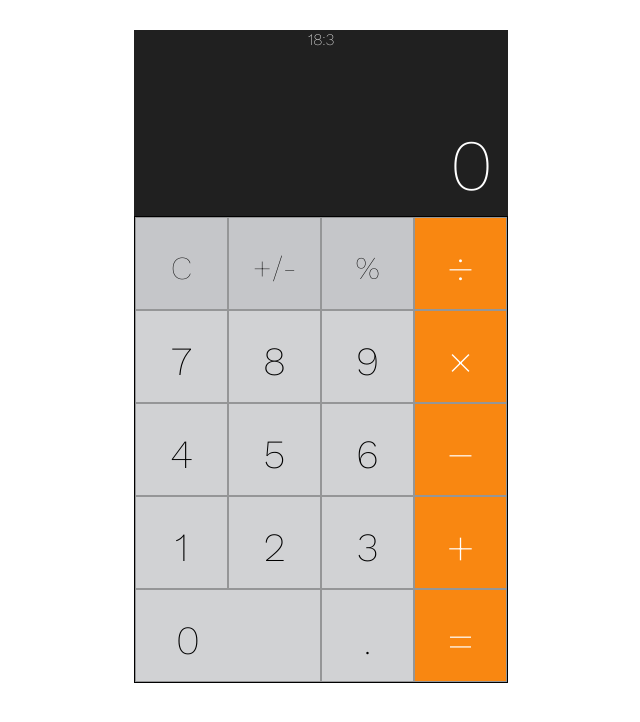
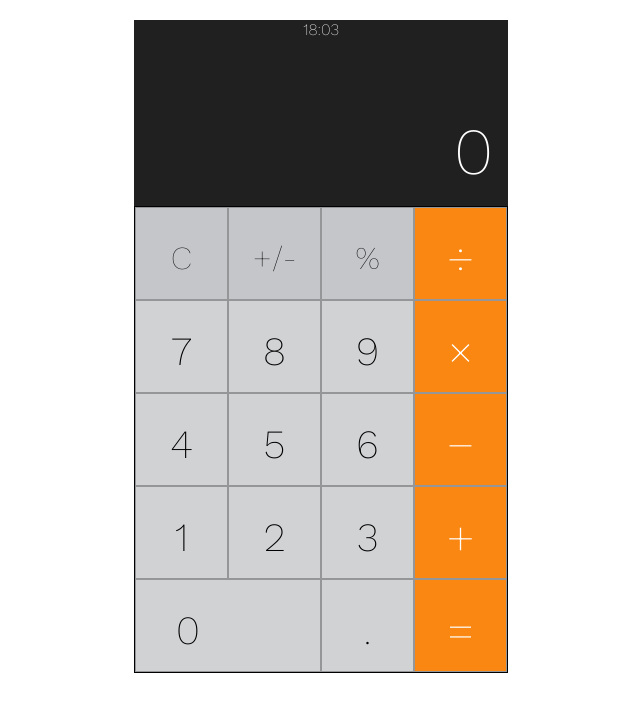
Before and after one commit to rbnhmll/js_calc, a website: page index.html in a window 1280 px wide. Shown: the whole page, without its empty margins (319-959 px from the left). Drawn offline with nearby package versions, Linux system fonts and the light colour scheme.

Commit message:
minor clock fix for leading 0

```diff
--- a/js/script.js
+++ b/js/script.js
@@ -11,10 +11,12 @@
 	var answer = "";
 	var easterEggs = [0.7734, 8369417052, 8008, 9009, 58008, 59009, 58008618, 59009619, 5318008, 5319009, 55378008, 32008, 5317009, 7734, 37047734, 4517734, 316006];
 
+	// .ready() function, but simplified.
 	$(function(){
 		app.init();
 	}); //end of document ready
 
+	// Will be run on ready, as told above.
 	app.init = function() {
 		app.startTime();
 		app.calculation();
@@ -25,10 +27,15 @@
 	    var today = new Date();
 	    var h = today.getHours();
 	    var m = today.getMinutes();
+	    m = checkTime(m);
 	    $(".time").text(h+":"+m);
 	    var t = setTimeout(function(){
 	    	app.startTime()
 	    },500);
+	    function checkTime(i) {
+        if (i<10) {i = "0" + i};  // add zero in front of numbers < 10
+        return i;
+	    }
 	};
 
 	app.calculation = function() {
--- a/sass/styles.scss
+++ b/sass/styles.scss
@@ -23,7 +23,7 @@ html {
 	display: inline-block;
 	font-weight: 200;
   margin: 0 auto;
-  margin-top: 30px;
+  margin-top: 20px;
   display: flex;
   flex-wrap: wrap;
   flex-direction: column;
@@ -32,7 +32,7 @@ html {
 .screen {
 	width: 100%;
   color: #fff;
-  font-size: 4.5rem;
+  font-size: 4.1rem;
   padding: 93px 15px;
   background: #202020;
   height: 186px;
@@ -100,7 +100,7 @@ html {
   position: absolute;
   left: calc(50% - 250px);
   // transform: translateX(-100%);
-  top: 200px;
+  top: 150px;
   z-index: 10;
 }
 
@@ -109,7 +109,7 @@ html {
 }
 
 .deal-text {
-  margin: 10px 0;
+  margin: 0;
   opacity: 0;
   text-align: center;
   font-size: 7rem;
--- a/styles/style.css
+++ b/styles/style.css
@@ -144,7 +144,7 @@ html {
   display: inline-block;
   font-weight: 200;
   margin: 0 auto;
-  margin-top: 30px;
+  margin-top: 20px;
   display: -webkit-flex;
   display: -ms-flexbox;
   display: flex;
@@ -159,7 +159,7 @@ html {
 .screen {
   width: 100%;
   color: #fff;
-  font-size: 4.5rem;
+  font-size: 4.1rem;
   padding: 93px 15px;
   background: #202020;
   height: 186px;
@@ -231,14 +231,14 @@ html {
   width: 500px;
   position: absolute;
   left: calc(50% - 250px);
-  top: 200px;
+  top: 150px;
   z-index: 10; }
 
 .display {
   display: inline-block; }
 
 .deal-text {
-  margin: 10px 0;
+  margin: 0;
   opacity: 0;
   text-align: center;
   font-size: 7rem;
```
Also changed, not shown: 1 other file.
